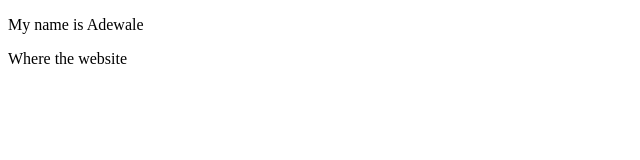
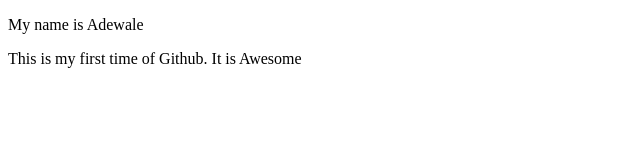
Before and after one commit to walincon/default-api, a plain HTML site: page index.html in a window 1280 px wide. Shown: the whole page, without its empty margins (0-640 px from the left). Drawn offline with Linux system fonts and the light colour scheme.

Commit message:
Added.html

```diff
--- a/index.html
+++ b/index.html
@@ -7,6 +7,6 @@
 </head>
 <body>
     <p>My name is Adewale </p>
-    <p> Where the website </p>
+    <p> This is my first time of Github. It is Awesome  </p>
 </body>
 </html>
```
